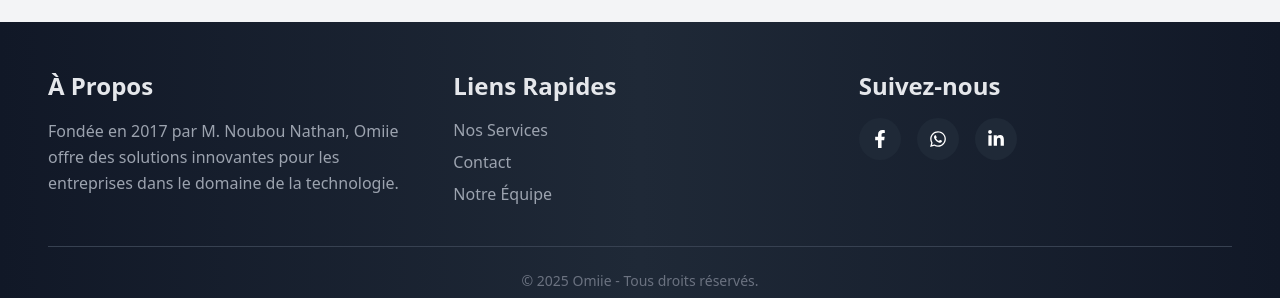
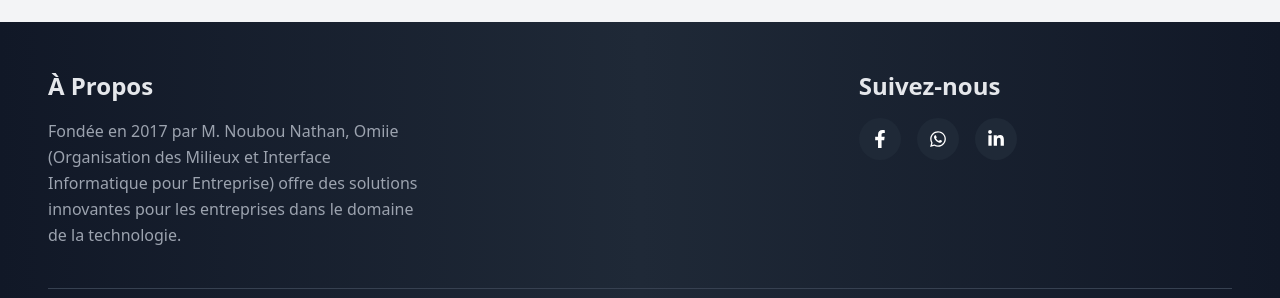
Before and after one commit to Frankam487/Omiie_Tech, a React (Vite) app: page /services/1 in a window 1280 px wide. Shown: the part 1726-2024 px from the top of the page. Built offline with nearby package versions, Linux system fonts and the light colour scheme.

Commit message:
all images path modified

```diff
--- a/src/components/Footer.jsx
+++ b/src/components/Footer.jsx
@@ -10,29 +10,14 @@ const Footer = () => {
           <div>
             <h2 className="text-2xl font-bold text-gray-200 mb-4">À Propos</h2>
             <p className="text-gray-400 leading-relaxed">
-              Fondée en 2017 par M. Noubou Nathan, Omiie offre des solutions
+              Fondée en 2017 par M. Noubou Nathan, Omiie (Organisation des Milieux et
+          Interface Informatique pour Entreprise) offre des solutions
               innovantes pour les entreprises dans le domaine de la technologie.
             </p>
           </div>
           <div>
-            <h2 className="text-2xl font-bold text-gray-200 mb-4">Liens Rapides</h2>
-            <ul className="space-y-2">
-              <li>
-                <a href="#services" className="text-gray-400 hover:text-white transition">
-                  Nos Services
-                </a>
-              </li>
-              <li>
-                <a href="#contact" className="text-gray-400 hover:text-white transition">
-                  Contact
-                </a>
-              </li>
-              <li>
-                <a href="#team" className="text-gray-400 hover:text-white transition">
-                  Notre Équipe
-                </a>
-              </li>
-            </ul>
+
+
           </div>
           <div>
             <h2 className="text-2xl font-bold text-gray-200 mb-4">Suivez-nous</h2>
```
